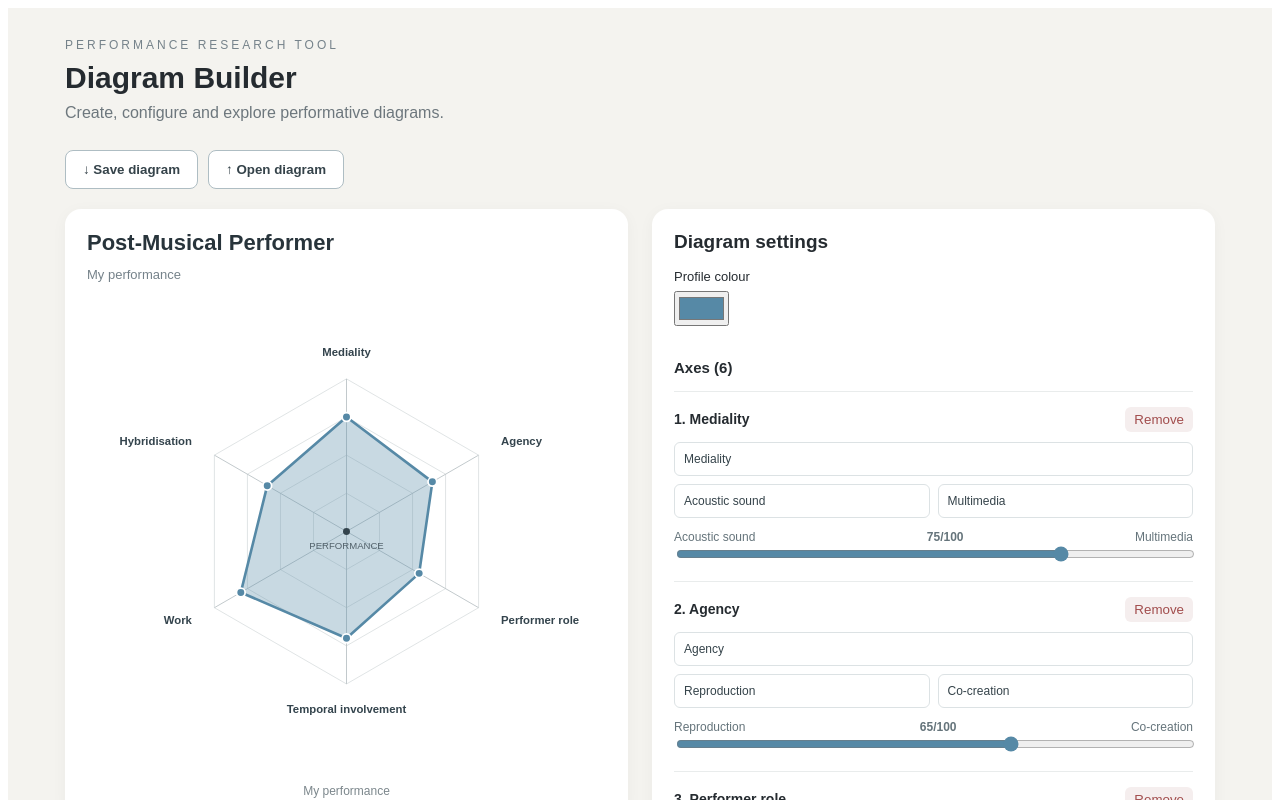
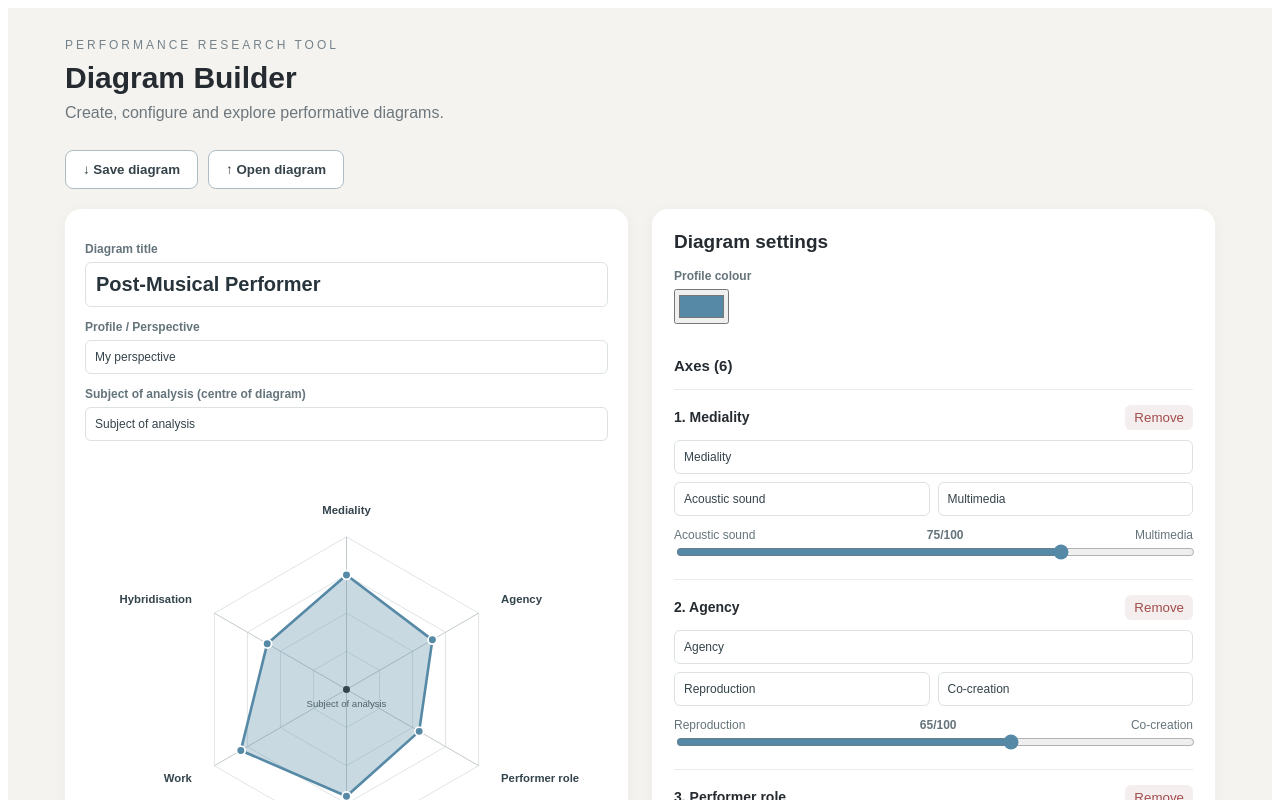
Before and after one commit to jorgesousasax/post-musical-performer, a React (Vite) app: page / in a window 1280 px wide. Shown: the top 800 px of the page. Built offline with nearby package versions, Linux system fonts and the light colour scheme.

Commit message:
Make diagram labels customizable

```diff
--- a/src/App.jsx
+++ b/src/App.jsx
@@ -13,7 +13,8 @@ const initialAxes = [
 function App() {
   const [axes, setAxes] = useState(initialAxes);
   const [title, setTitle] = useState('Post-Musical Performer');
-  const [profileName, setProfileName] = useState('My performance');
+  const [profileName, setProfileName] = useState('My perspective');
+  const [centerLabel, setCenterLabel] = useState('Subject of analysis');
   const [color, setColor] = useState('#5689A6');
   const [message, setMessage] = useState('');
 
@@ -26,6 +27,7 @@ function App() {
   const point = (index, value) => {
     const angle = (Math.PI * 2 * index / axes.length) - Math.PI / 2;
     const distance = radius * value / 100;
+
     return [
       cx + Math.cos(angle) * distance,
       cy + Math.sin(angle) * distance,
@@ -44,28 +46,32 @@ function App() {
 
   const addAxis = () => {
     const id = Math.max(0, ...axes.map(a => a.id)) + 1;
-    setAxes([...axes, {
+
+    setAxes(current => [...current, {
       id,
-      name: `New axis ${axes.length + 1}`,
+      name: `New axis ${current.length + 1}`,
       low: 'Low pole',
       high: 'High pole',
       value: 50,
     }]);
+
     setMessage('');
   };
 
   const removeAxis = (id) => {
     if (axes.length <= 3) return;
-    setAxes(axes.filter(axis => axis.id !== id));
+
+    setAxes(current => current.filter(axis => axis.id !== id));
     setMessage('');
   };
 
   const saveDiagram = () => {
     const diagram = {
       format: 'Post-Musical Performer Diagram',
-      version: 1,
+      version: 2,
       title,
       profileName,
+      centerLabel,
       color,
       axes,
     };
@@ -118,21 +124,35 @@ function App() {
         value: Math.max(0, Math.min(100, Number(axis.value))),
       })));
 
-      setTitle(typeof diagram.title === 'string'
-        ? diagram.title
-        : 'Post-Musical Performer');
+      setTitle(
+        typeof diagram.title === 'string'
+          ? diagram.title
+          : 'Post-Musical Performer'
+      );
 
-      setProfileName(typeof diagram.profileName === 'string'
-        ? diagram.profileName
-        : 'My performance');
+      setProfileName(
+        typeof diagram.profileName === 'string'
+          ? diagram.profileName
+          : 'My perspective'
+      );
 
-      setColor(/^#[0-9a-f]{6}$/i.test(diagram.color)
-        ? diagram.color
-        : '#5689A6');
+      setCenterLabel(
+        typeof diagram.centerLabel === 'string'
+          ? diagram.centerLabel
+          : 'Subject of analysis'
+      );
+
+      setColor(
+        /^#[0-9a-f]{6}$/i.test(diagram.color)
+          ? diagram.color
+          : '#5689A6'
+      );
 
       setMessage('Diagram opened successfully.');
     } catch {
-      setMessage('Could not open this file. Please select a valid diagram JSON file.');
+      setMessage(
+        'Could not open this file. Please select a valid diagram JSON file.'
+      );
     }
 
     event.target.value = '';
@@ -147,13 +167,20 @@ function App() {
       padding: '30px 20px'
     }}>
       <div style={{ maxWidth: 1150, margin: 'auto' }}>
+
         <header style={{ marginBottom: 28 }}>
-          <div style={{ fontSize: 12, letterSpacing: 3, color: '#75828a' }}>
+          <div style={{
+            fontSize: 12,
+            letterSpacing: 3,
+            color: '#75828a'
+          }}>
             PERFORMANCE RESEARCH TOOL
           </div>
+
           <h1 style={{ fontSize: 30, margin: '9px 0' }}>
             Diagram Builder
           </h1>
+
           <p style={{ color: '#6d777d', margin: 0 }}>
             Create, configure and explore performative diagrams.
           </p>
@@ -201,38 +228,48 @@ function App() {
           gap: 24,
           alignItems: 'start'
         }}>
+
           <section style={{
             background: '#fff',
             borderRadius: 16,
             padding: 20,
             boxShadow: '0 3px 16px #0000000a'
           }}>
+
+            <label style={labelStyle}>
+              Diagram title
+            </label>
+
             <input
               value={title}
               onChange={e => setTitle(e.target.value)}
               aria-label="Diagram title"
-              style={{
-                width: '100%',
-                border: 0,
-                fontSize: 22,
-                fontWeight: 600,
-                marginBottom: 8,
-                color: '#28343b',
-                outline: 'none'
-              }}
+              placeholder="Enter diagram title"
+              style={titleInputStyle}
             />
+
+            <label style={labelStyle}>
+              Profile / Perspective
+            </label>
 
             <input
               value={profileName}
               onChange={e => setProfileName(e.target.value)}
-              aria-label="Profile name"
-              style={{
-                width: '100%',
-                border: 0,
-                fontSize: 13,
-                color: '#75828a',
-                outline: 'none'
-              }}
+              aria-label="Profile or perspective"
+              placeholder="e.g. My composition, My performance..."
+              style={fieldStyle}
+            />
+
+            <label style={labelStyle}>
+              Subject of analysis (centre of diagram)
+            </label>
+
+            <input
+              value={centerLabel}
+              onChange={e => setCenterLabel(e.target.value)}
+              aria-label="Subject of analysis"
+              placeholder="e.g. Composition, Performance, Musical work..."
+              style={fieldStyle}
             />
 
             <svg
@@ -254,6 +291,7 @@ function App() {
               {axes.map((axis, index) => {
                 const [x, y] = point(index, 100);
                 const [lx, ly] = point(index, 117);
+
                 const anchor = lx < cx - 15
                   ? 'end'
                   : lx > cx + 15
@@ -270,6 +308,7 @@ function App() {
                       stroke="#b9c2c5"
                       strokeWidth="1"
                     />
+
                     <text
                       x={lx}
                       y={ly}
@@ -296,6 +335,7 @@ function App() {
 
               {axes.map((axis, index) => {
                 const [x, y] = point(index, axis.value);
+
                 return (
                   <circle
                     key={axis.id}
@@ -310,6 +350,7 @@ function App() {
               })}
 
               <circle cx={cx} cy={cy} r="4" fill="#34444d" />
+
               <text
                 x={cx}
                 y={cy + 20}
@@ -317,7 +358,7 @@ function App() {
                 fontSize="11"
                 fill="#52616a"
               >
-                PERFORMANCE
+                {centerLabel}
               </text>
             </svg>
 
@@ -340,11 +381,7 @@ function App() {
               Diagram settings
             </h2>
 
-            <label style={{
-              display: 'block',
-              fontSize: 13,
-              marginBottom: 7
-            }}>
+            <label style={labelStyle}>
               Profile colour
             </label>
 
@@ -352,7 +389,11 @@ function App() {
               type="color"
               value={color}
               onChange={e => setColor(e.target.value)}
-              style={{ width: 55, height: 35, marginBottom: 18 }}
+              style={{
+                width: 55,
+                height: 35,
+                marginBottom: 18
+              }}
             />
 
             <h3 style={{ fontSize: 15 }}>
@@ -386,7 +427,9 @@ function App() {
                       color: '#a14c4c',
                       borderRadius: 6,
                       padding: '5px 9px',
-                      cursor: axes.length <= 3 ? 'not-allowed' : 'pointer',
+                      cursor: axes.length <= 3
+                        ? 'not-allowed'
+                        : 'pointer',
                       opacity: axes.length <= 3 ? 0.4 : 1
                     }}
                   >
@@ -396,7 +439,11 @@ function App() {
 
                 <input
                   value={axis.name}
-                  onChange={e => updateAxis(axis.id, 'name', e.target.value)}
+                  onChange={e => updateAxis(
+                    axis.id,
+                    'name',
+                    e.target.value
+                  )}
                   placeholder="Axis name"
                   style={fieldStyle}
                 />
@@ -409,14 +456,22 @@ function App() {
                 }}>
                   <input
                     value={axis.low}
-                    onChange={e => updateAxis(axis.id, 'low', e.target.value)}
+                    onChange={e => updateAxis(
+                      axis.id,
+                      'low',
+                      e.target.value
+                    )}
                     placeholder="Low pole"
                     style={fieldStyle}
                   />
 
                   <input
                     value={axis.high}
-                    onChange={e => updateAxis(axis.id, 'high', e.target.value)}
+                    onChange={e => updateAxis(
+                      axis.id,
+                      'high',
+                      e.target.value
+                    )}
                     placeholder="High pole"
                     style={fieldStyle}
                   />
@@ -444,7 +499,10 @@ function App() {
                     'value',
                     Number(e.target.value)
                   )}
-                  style={{ width: '100%', accentColor: color }}
+                  style={{
+                    width: '100%',
+                    accentColor: color
+                  }}
                 />
               </div>
             ))}
@@ -487,6 +545,27 @@ const actionButton = {
   color: '#35434a'
 };
 
+const labelStyle = {
+  display: 'block',
+  fontSize: 12,
+  fontWeight: 600,
+  color: '#65747b',
+  marginTop: 13,
+  marginBottom: 6
+};
+
+const titleInputStyle = {
+  width: '100%',
+  boxSizing: 'border-box',
+  border: '1px solid #dce2e4',
+  borderRadius: 6,
+  padding: 10,
+  fontSize: 20,
+  fontWeight: 600,
+  color: '#28343b',
+  outline: 'none'
+};
+
 const fieldStyle = {
   width: '100%',
   boxSizing: 'border-box',
```
